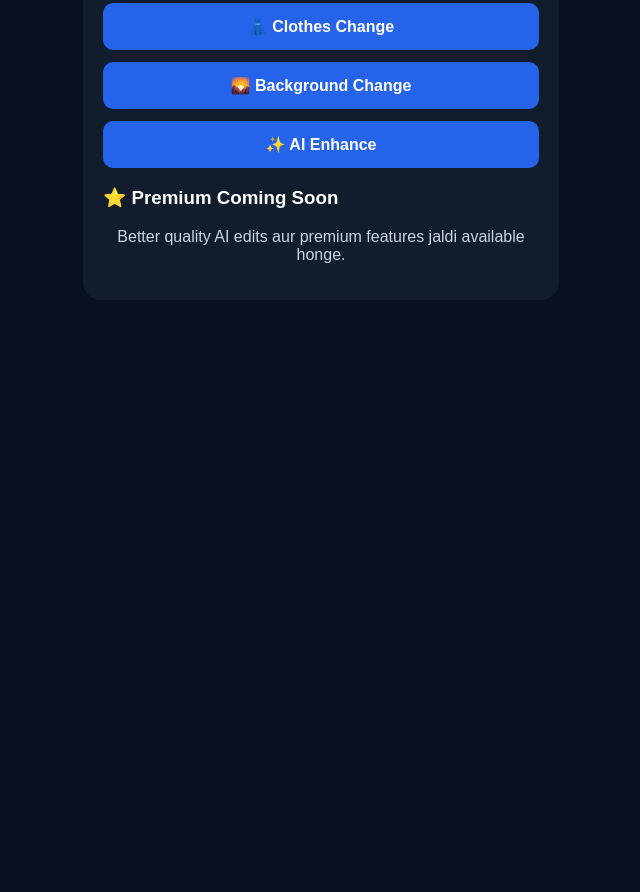
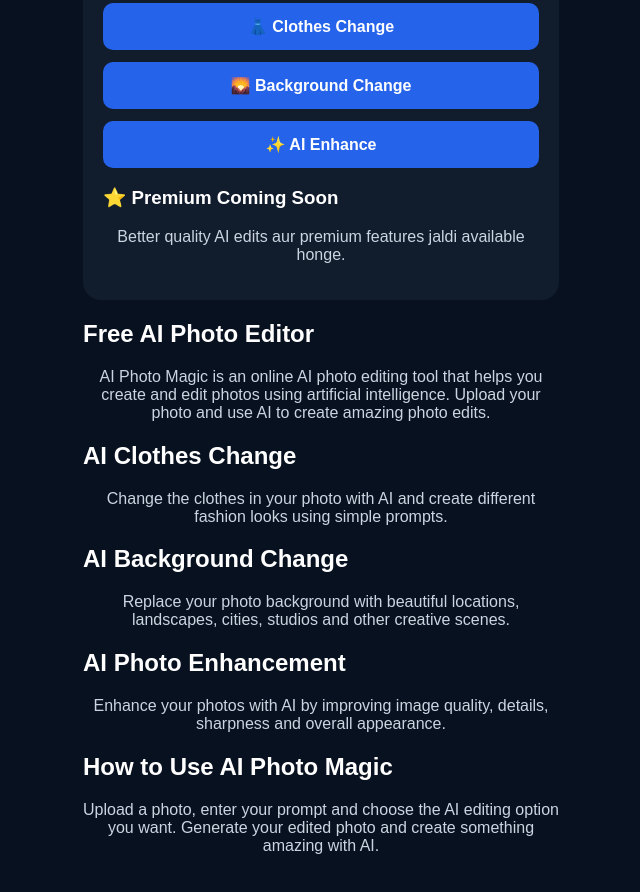
Before and after one commit to subi85khan/Ai-photo-magic-, a website: page index.html in a window 1280 px wide. Shown: the part 512-1404 px from the top of the page, without its empty margins (319-959 px from the left). Before the commit the page ends 834 px from the top, so only its background shows below. Drawn offline with Linux system fonts and the light colour scheme.

Commit message:
Improve SEO and update HTML structure
Updated the title and added SEO metadata for better visibility. Enhanced button labels and added a new SEO content section.

```diff
--- a/index.html
+++ b/index.html
@@ -3,7 +3,44 @@
 <head>
   <meta charset="UTF-8">
   <meta name="viewport" content="width=device-width, initial-scale=1.0">
-  <title>AI Photo Magic</title>
+
+  <title>AI Photo Magic – Free AI Photo Editing & Enhancement</title>
+
+  <meta
+    name="description"
+    content="AI Photo Magic is a free AI photo editing tool to change clothes, replace backgrounds, enhance photos and create AI-powered photo edits online."
+  >
+
+  <meta
+    name="keywords"
+    content="AI photo editor, free AI photo editor, AI photo editing, AI photo enhancement, clothes change AI, background change AI, AI image editor, photo editing online, AI Photo Magic"
+  >
+
+  <meta name="robots" content="index, follow">
+
+  <link
+    rel="canonical"
+    href="https://subi85khan.github.io/Ai-photo-magic-/"
+  >
+
+  <!-- Open Graph -->
+  <meta
+    property="og:title"
+    content="AI Photo Magic – Free AI Photo Editing"
+  >
+
+  <meta
+    property="og:description"
+    content="Edit your photos with AI. Change clothes, replace backgrounds, enhance photos and create amazing AI photo edits."
+  >
+
+  <meta
+    property="og:url"
+    content="https://subi85khan.github.io/Ai-photo-magic-/"
+  >
+
+  <meta property="og:type" content="website">
+
   <link rel="stylesheet" href="style.css">
 </head>
 
@@ -12,6 +49,7 @@
   <div class="container">
 
     <h1>✨ AI Photo Magic</h1>
+
     <p>AI se apni photo edit karein</p>
 
     <div class="card">
@@ -25,11 +63,16 @@
       </p>
 
       <label for="imageUpload">📸 Photo Upload</label>
-      <input type="file" id="imageUpload" accept="image/*">
+
+      <input
+        type="file"
+        id="imageUpload"
+        accept="image/*"
+      >
 
       <img
         id="preview"
-        alt="Photo preview"
+        alt="AI Photo Magic photo preview"
         style="display:none; max-width:100%; margin-top:15px; border-radius:15px;"
       >
 
@@ -40,23 +83,77 @@
         placeholder="Example: Background change to beautiful mountains"
       ></textarea>
 
-      <button id="generateBtn">✨ Generate AI Photo</button>
+      <button id="generateBtn">
+        ✨ Generate AI Photo
+      </button>
 
-      <button id="clothesBtn">👗 Clothes Change</button>
+      <button id="clothesBtn">
+        👗 Clothes Change
+      </button>
 
-      <button id="backgroundBtn">🌄 Background Change</button>
+      <button id="backgroundBtn">
+        🌄 Background Change
+      </button>
 
-      <button id="enhanceBtn">✨ AI Enhance</button>
+      <button id="enhanceBtn">
+        ✨ AI Enhance
+      </button>
 
       <div class="premium-box">
+
         <h3>⭐ Premium Coming Soon</h3>
+
         <p>
           Better quality AI edits aur premium features
           jaldi available honge.
         </p>
+
       </div>
 
     </div>
+
+    <!-- SEO Content -->
+
+    <section class="seo-content">
+
+      <h2>Free AI Photo Editor</h2>
+
+      <p>
+        AI Photo Magic is an online AI photo editing tool that helps
+        you create and edit photos using artificial intelligence.
+        Upload your photo and use AI to create amazing photo edits.
+      </p>
+
+      <h2>AI Clothes Change</h2>
+
+      <p>
+        Change the clothes in your photo with AI and create different
+        fashion looks using simple prompts.
+      </p>
+
+      <h2>AI Background Change</h2>
+
+      <p>
+        Replace your photo background with beautiful locations,
+        landscapes, cities, studios and other creative scenes.
+      </p>
+
+      <h2>AI Photo Enhancement</h2>
+
+      <p>
+        Enhance your photos with AI by improving image quality,
+        details, sharpness and overall appearance.
+      </p>
+
+      <h2>How to Use AI Photo Magic</h2>
+
+      <p>
+        Upload a photo, enter your prompt and choose the AI editing
+        option you want. Generate your edited photo and create
+        something amazing with AI.
+      </p>
+
+    </section>
 
   </div>
 
```
